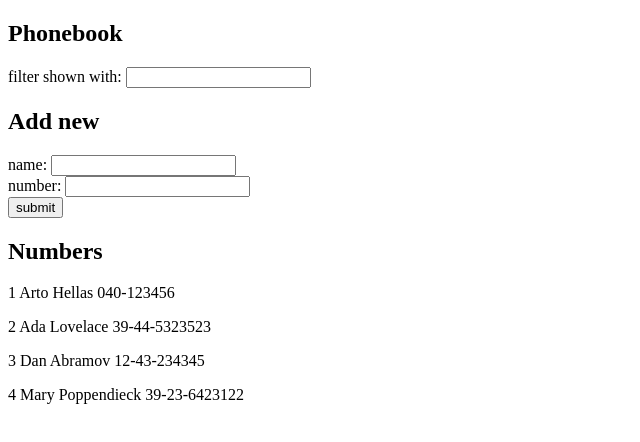
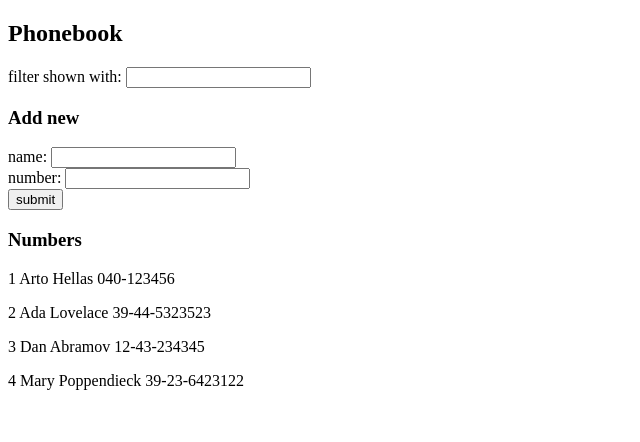
Before and after one commit to dhandiyy/full-stack-open, a React (Vite) app in the folder part2/: page / in a window 1280 px wide. Shown: the top 442 px of the page, without its empty margins (0-640 px from the left). Built offline with nearby package versions, Linux system fonts and the light colour scheme.

Commit message:
finished exercises 2.10

```diff
--- a/part2/src/App.jsx
+++ b/part2/src/App.jsx
@@ -1,5 +1,7 @@
-import Note from "./components/Note.jsx";
 import {useState} from "react";
+import PersonForm from "./components/PersonForm.jsx";
+import Filter from "./components/Filter.jsx";
+import Persons from "./components/Persons.jsx";
 
 const App = () => {
 
@@ -12,8 +14,6 @@ const App = () => {
 
     const [newPerson, setNewPerson] = useState({name:"", number:""})
     const [searchValue, setSearchValue] = useState("");
-
-
 
     const addPerson = (event) => {
         event.preventDefault();
@@ -28,54 +28,19 @@ const App = () => {
         setNewPerson(resetNewPerson)
 
     }
-
-    const handleInputChange = (event) => {
-        console.log(event.target)
-        const {name, value} = event.target;
-        setNewPerson({...newPerson, [name]: value, id: person.length + 1} )
-    }
-
     const handleInputSearching = (event) => {
         setSearchValue(event.target.value)
     }
-
-    const filteredPersons = person.filter(prsn =>
-        prsn.name.toLocaleLowerCase().includes(searchValue.toLowerCase()) ||
-        prsn.number.includes(searchValue)
-    )
 
 
     return (
         <div>
             <h2>Phonebook</h2>
-            <div>
-                filter shown with: <input onChange={handleInputSearching} value={searchValue}/>
-            </div>
-            <h2>Add new</h2>
-            <form onSubmit={addPerson}>
-                <div>
-                    name: <input onChange={handleInputChange}
-                                 value={newPerson.name} //ini cuma initial value
-                                 name="name"/>
-                </div>
-                <div>
-                    number: <input name="number"
-                                   onChange={handleInputChange}
-                                   value={newPerson.number}/>
-                </div>
-                <div>
-                    <button type="submit">submit</button>
-
-                </div>
-            </form>
-            <h2>Numbers</h2>
-            <div>
-                {filteredPersons.map(prsn => (
-                    <p key={prsn.id}>{prsn.id} {prsn.name} {prsn.number}</p>
-                ))}
-
-            </div>
-
+            <Filter searchValue={searchValue} handleInputSearching={handleInputSearching}/>
+            <h3>Add new</h3>
+            <PersonForm setNewPerson={setNewPerson} addPerson={addPerson} newPerson={newPerson} person={person}/>
+            <h3>Numbers</h3>
+            <Persons person={person} searchValue={searchValue}/>
         </div>
     )
 
--- /dev/null
+++ b/part2/src/components/Filter.jsx
@@ -0,0 +1,9 @@
+const Filter = ({handleInputSearching, searchValue}) => {
+	return (
+		<div>
+			filter shown with: <input onChange={handleInputSearching} value={searchValue}/>
+		</div>
+	)
+
+}
+export default Filter;
--- /dev/null
+++ b/part2/src/components/PersonForm.jsx
@@ -0,0 +1,26 @@
+const PersonForm = ({addPerson, newPerson, setNewPerson, person}) => {
+	const handleInputChange = (event) => {
+		const {name, value} = event.target
+		setNewPerson({...newPerson, [name]:value, id: person.length + 1})
+	}
+	return (
+		<form onSubmit={addPerson}>
+			<div>
+				name: <input onChange={handleInputChange}
+				             value={newPerson.name} //ini cuma initial value
+				             name="name"/>
+			</div>
+			<div>
+				number: <input name="number"
+				               onChange={handleInputChange}
+				               value={newPerson.number}/>
+			</div>
+			<div>
+				<button type="submit">submit</button>
+
+			</div>
+		</form>
+	)
+
+}
+export default PersonForm;
--- /dev/null
+++ b/part2/src/components/Persons.jsx
@@ -0,0 +1,15 @@
+const Persons = ({person, searchValue}) => {
+	const filteredPersons = person.filter(prsn =>
+		prsn.name.toLocaleLowerCase().includes(searchValue.toLowerCase()) ||
+		prsn.number.includes(searchValue)
+	)
+	return (
+		<div>
+			{filteredPersons.map(prsn => (
+				<p key={prsn.id}>{prsn.id} {prsn.name} {prsn.number}</p>
+			))}
+		</div>
+	)
+
+}
+export default Persons;
```
